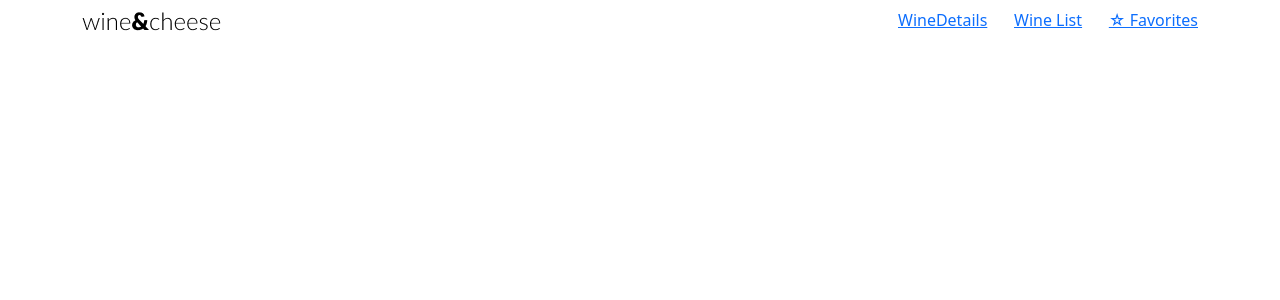
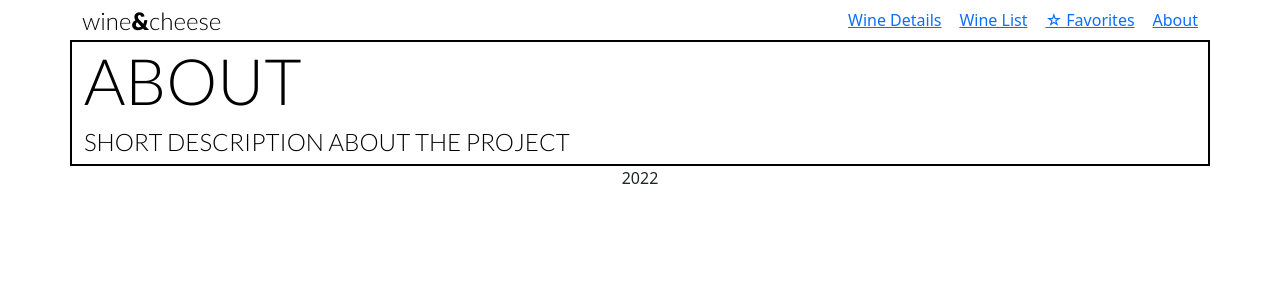
Before and after one commit to jucimeiresilva/wine-and-cheese-matcher, a React (Create React App) app: page /about in a window 1280 px wide. Shown: the top 300 px of the page. Built offline with nearby package versions, Linux system fonts and the light colour scheme.

Commit message:
About em andamento

```diff
--- a/src/App.js
+++ b/src/App.js
@@ -1,6 +1,6 @@
 import 'normalize.css'
 import 'bootstrap/dist/css/bootstrap.css';
-import {Routes, Route, Link} from 'react-router-dom'
+import {Routes, Route} from 'react-router-dom'
 import WineList from './components/WineList';
 import NavBar from "./components/Navbar";
 import Home from './components/Home';
@@ -9,6 +9,10 @@ import WineName from './components/WineName';
 import Favorites from './components/Favorites';
 import { Button } from 'bootstrap';
 import About from './components/About';
+import Footer from './components/Footer';
+import CardAbout from './components/CardAbout';
+import React from 'react';
+
 
 
 function App() {
@@ -16,14 +20,15 @@ function App() {
       <div className="App">
         <NavBar/>
         <Routes>
-          <Route path='/'  element={<Home/>} />
+          <Route path="/"  element={<Home/>} />
           <Route path="/wines" element={<WineList />} />
           <Route path="/wine-details" element={<WineName/>}/>
           <Route path="/favorites" element={<Favorites/>}/>
-          <Route path="/home" element={<About/>}/>
+          <Route path="/about" element={<About/>}/>
         </Routes>
+        <Footer/>
+      </div>
 
-      </div>
 
 
   );
--- a/src/components/About.js
+++ b/src/components/About.js
@@ -1,5 +1,8 @@
 import React from "react";
-import NavBar from "./Navbar";
+import Footer from "./Footer";
+import App from "../App";
+import CardAbout from "./CardAbout";
+
 
 const About = () => {
     return(
@@ -8,9 +11,9 @@ const About = () => {
             <h1>ABOUT</h1>
             <h3>SHORT DESCRIPTION ABOUT THE PROJECT</h3>
         </div>
+        </>
 
-        <footer>2022</footer>
-        </>
+
     );
 };
 
--- /dev/null
+++ b/src/components/CardAbout.js
@@ -0,0 +1,34 @@
+import React from "react";
+import About from "./About";
+import App from "../App";
+
+const CardAbout = () => {
+  return (
+
+    <div className="row row-cols-1 row-cols-md-2 g-4">
+      <div className="col">
+        <div className="card">
+          <img src="..." className="card-img-top" alt="..." />
+          <div className="card-body">
+            <h5 className="card-title">Felipe Mantovani</h5>
+            <p className="card-text">Quem sou eu</p>
+          </div>
+        </div>
+      </div>
+
+
+    <div className="row row-cols-1 row-cols-md-2 g-4"></div>
+      <div className="col">
+        <div className="card">
+          <img src="..." className="card-img-top" alt="..." />
+          <div className="card-body">
+            <h5 className="card-title">Jucimeire Carvalho</h5>
+            <p className="card-text"> Quem sou eu</p>
+          </div>
+        </div>
+      </div>
+    </div>
+  );
+};
+
+export default CardAbout;
--- /dev/null
+++ b/src/components/Footer.js
@@ -0,0 +1,14 @@
+import React from "react";
+import App from "../App";
+
+const Footer = () => {
+  return (
+
+      <div className="footer" style={{ textAlign: "center" }}>
+        <p>2022</p>
+      </div>
+
+  );
+};
+
+export default Footer;
--- a/src/components/Home.js
+++ b/src/components/Home.js
@@ -1,4 +1,5 @@
 import React from "react";
+
 
 const Home = () => {
     return(
--- a/src/components/Navbar.js
+++ b/src/components/Navbar.js
@@ -1,6 +1,7 @@
 import React from 'react';
 import {NavLink} from "react-router-dom";
 import logo from '../assets/wine&cheese.png'
+
 
 
 const NavBar = () => {
@@ -10,15 +11,18 @@ const NavBar = () => {
                 <NavLink to="/" className="link">
                     <img className='logo' src={logo} alt="site logo"/>
                 </NavLink>
-                <div className='nav-links d-flex justify-content-between' style={{width:"300px"}}>
+                <div className='nav-links d-flex justify-content-between' style={{width:"350px"}}>
                 <NavLink to='/wine-details' className="link">
-                    WineDetails
+                    Wine Details
                 </NavLink>
                 <NavLink to='/wines' className="link">
                     Wine List
                 </NavLink>
                 <NavLink to='/favorites' className="link">
                     ☆ Favorites
+                </NavLink>
+                <NavLink to='/about' className='link'>
+                    About
                 </NavLink>
                 </div>
             </div>
```
